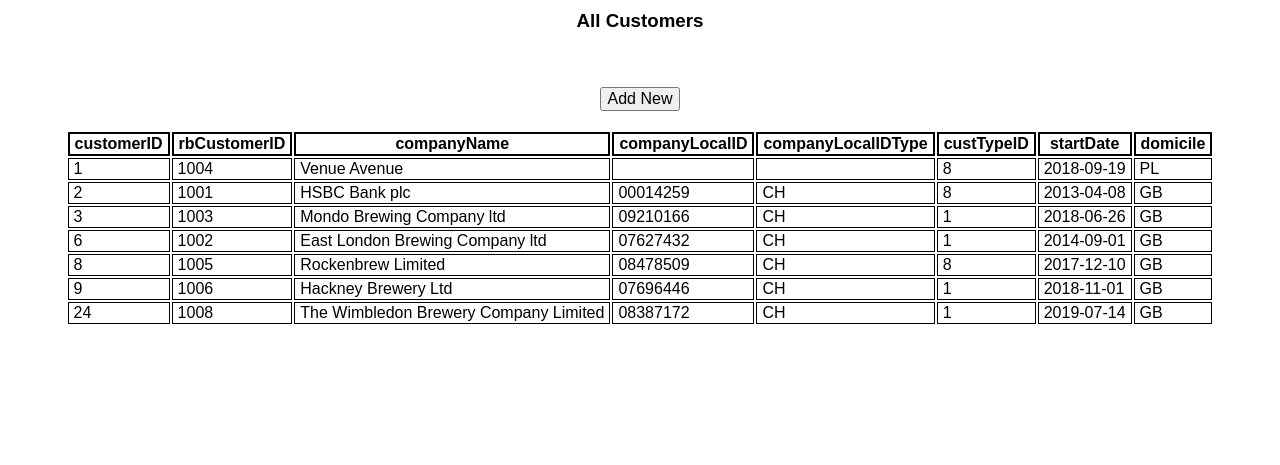
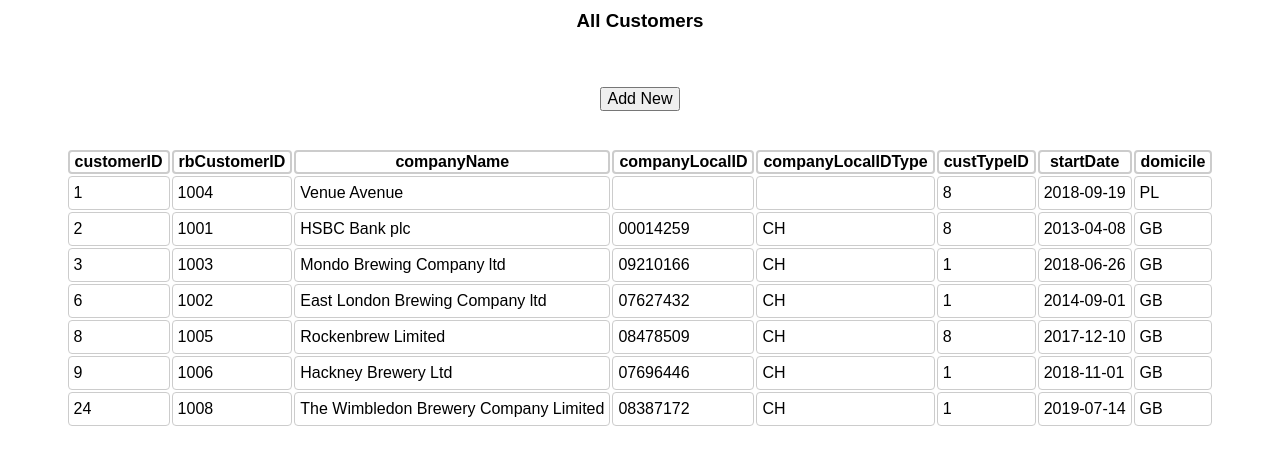
Before and after one commit to AnLi-Mi/Rockenbrew, a Flask app: page /all_customers in a window 1280 px wide. Shown: the top 465 px of the page. Run offline with Flask 2, Linux system fonts and the light colour scheme; data comes from the database, SQL or seed files in the repository; some libraries are stand-ins or nearby versions.

Commit message:
more css

```diff
--- a/static/css/main.css
+++ b/static/css/main.css
@@ -36,13 +36,17 @@ table {
     }
 
 th {
-    border: solid 2px;
+    border: solid 2px #ccc;
     padding-left: 5px;
     padding-right: 5px;
+    border-radius: 4px;
 }
 
-tr, td {
-    border: solid 1px;
-    padding-left: 5px;
-    padding-right: 5px;
-}
+
+td {
+   border: solid 1px #ccc;
+   padding-left: 5px;
+   padding-right: 5px;
+   padding-top: 7px;
+   padding-bottom: 7px;
+   border-radius: 4px;
--- a/templates/all_customers.html
+++ b/templates/all_customers.html
@@ -14,7 +14,7 @@
 
     <h3>All Customers</h3><br><br>
 
-    <a href='/customer_form'><button>Add New</button></a><br><br>
+    <a href='/customer_form'><button>Add New</button></a><br><br><br>
 
 <div>
 
```
